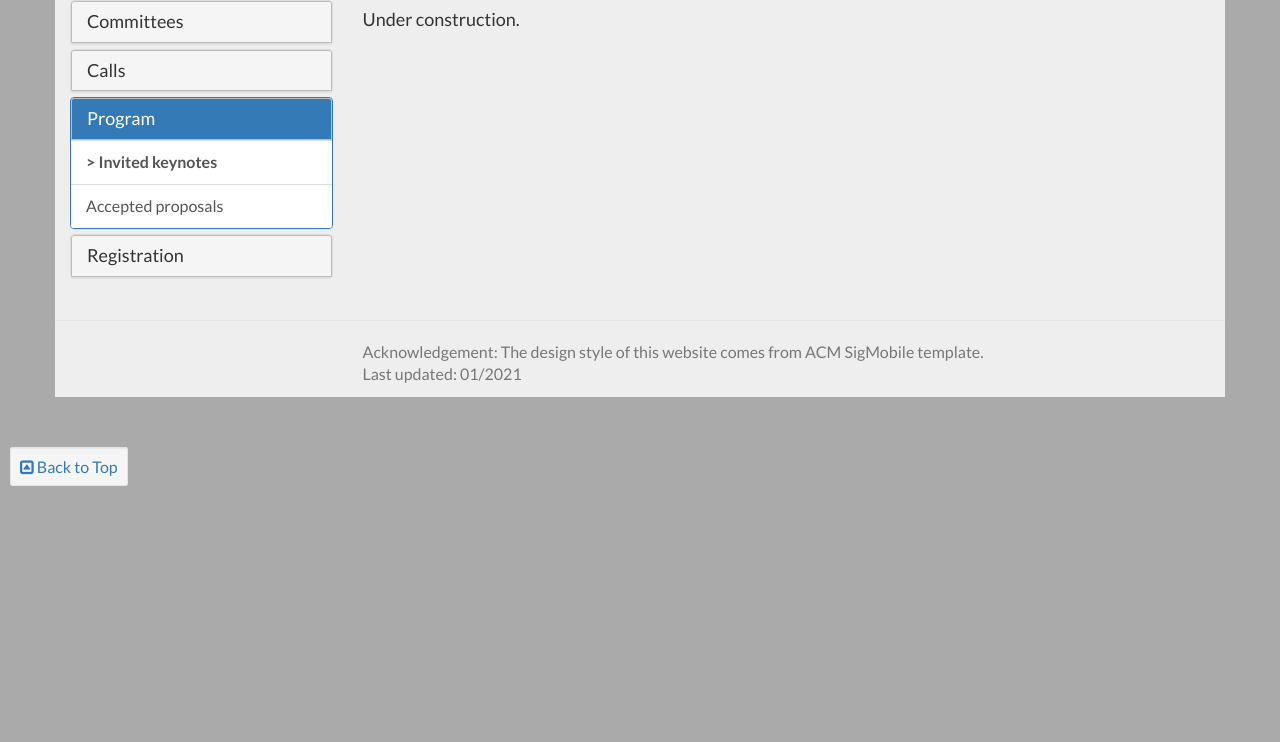
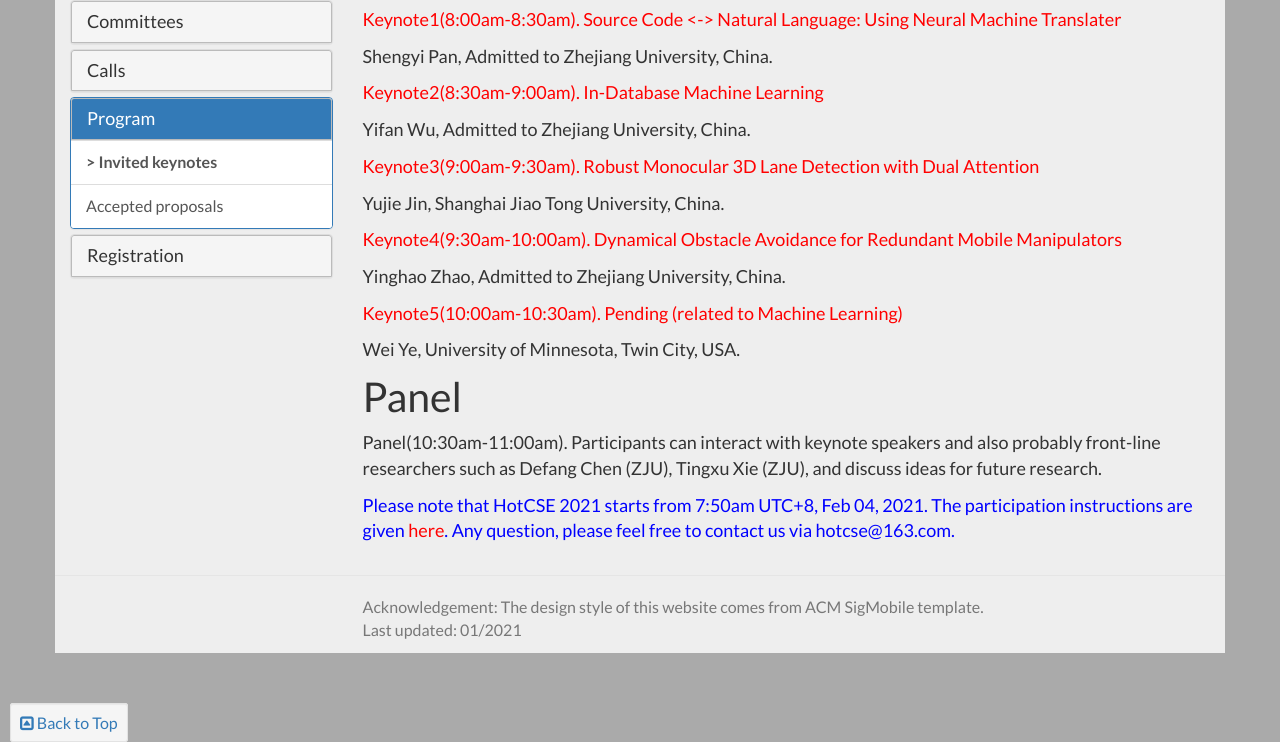
Before and after one commit to HotCSE/HotCSE, a plain HTML site: page keynotes.html in a window 1280 px wide. Shown: the part 581-1323 px from the top of the page. Before the commit the page ends 1067 px from the top, so only its background shows below. Drawn offline with Linux system fonts and the light colour scheme.

Commit message:
Add files via upload

```diff
--- a/keynotes.html
+++ b/keynotes.html
@@ -150,14 +150,21 @@
 
           <!-- CONTENT -->
           <div class="col-sm-9 col-lg-9">
-            <h1 id="organizing-committee">Invited Keynotes</h1>
-            <p><font size="4">Under construction.</font></p>
-
-
-
-
-
-
+            <h1 id="keynotes">Invited Keynotes</h1>
+<p><font size="4" color="red">Keynote1(8:00am-8:30am). Source Code <-> Natural Language: Using Neural Machine Translater</font></p>
+<p><font size="4">Shengyi Pan, Admitted to Zhejiang University, China.</font></p>
+<p><font size="4" color="red">Keynote2(8:30am-9:00am). In-Database Machine Learning</font></p>
+<p><font size="4">Yifan Wu, Admitted to Zhejiang University, China.</font></p>
+<p><font size="4" color="red">Keynote3(9:00am-9:30am). Robust Monocular 3D Lane Detection with Dual Attention</font></p>
+<p><font size="4">Yujie Jin, Shanghai Jiao Tong University, China.</font></p>
+<p><font size="4" color="red">Keynote4(9:30am-10:00am). Dynamical Obstacle Avoidance for Redundant Mobile Manipulators</font></p>
+<p><font size="4">Yinghao Zhao, Admitted to Zhejiang University, China.</font></p>
+<p><font size="4" color="red">Keynote5(10:00am-10:30am). Pending (related to Machine Learning)</font></p>
+<p><font size="4">Wei Ye, University of Minnesota, Twin City, USA.</font></p>
+			<h1 id="Panel">Panel</h1>
+<p><font size="4">Panel(10:30am-11:00am). Participants can interact with keynote speakers and also probably front-line researchers such as Defang Chen (ZJU), Tingxu Xie (ZJU), and discuss
+ideas for future research.</font></p>
+<p><font size="4" color="blue">Please note that HotCSE 2021 starts from 7:50am UTC+8, Feb 04, 2021. The participation instructions are given <a href="venue.html"><font color="red">here</font></a>. Any question, please feel free to contact us via hotcse@163.com.</font></p>
           </div>
         </div>
 
```
Also changed, not shown: cfp.html (+1 -1 lines), index.html (+12 -1 lines), register.html (+4 -1 lines), venue.html (+4 -1 lines).
